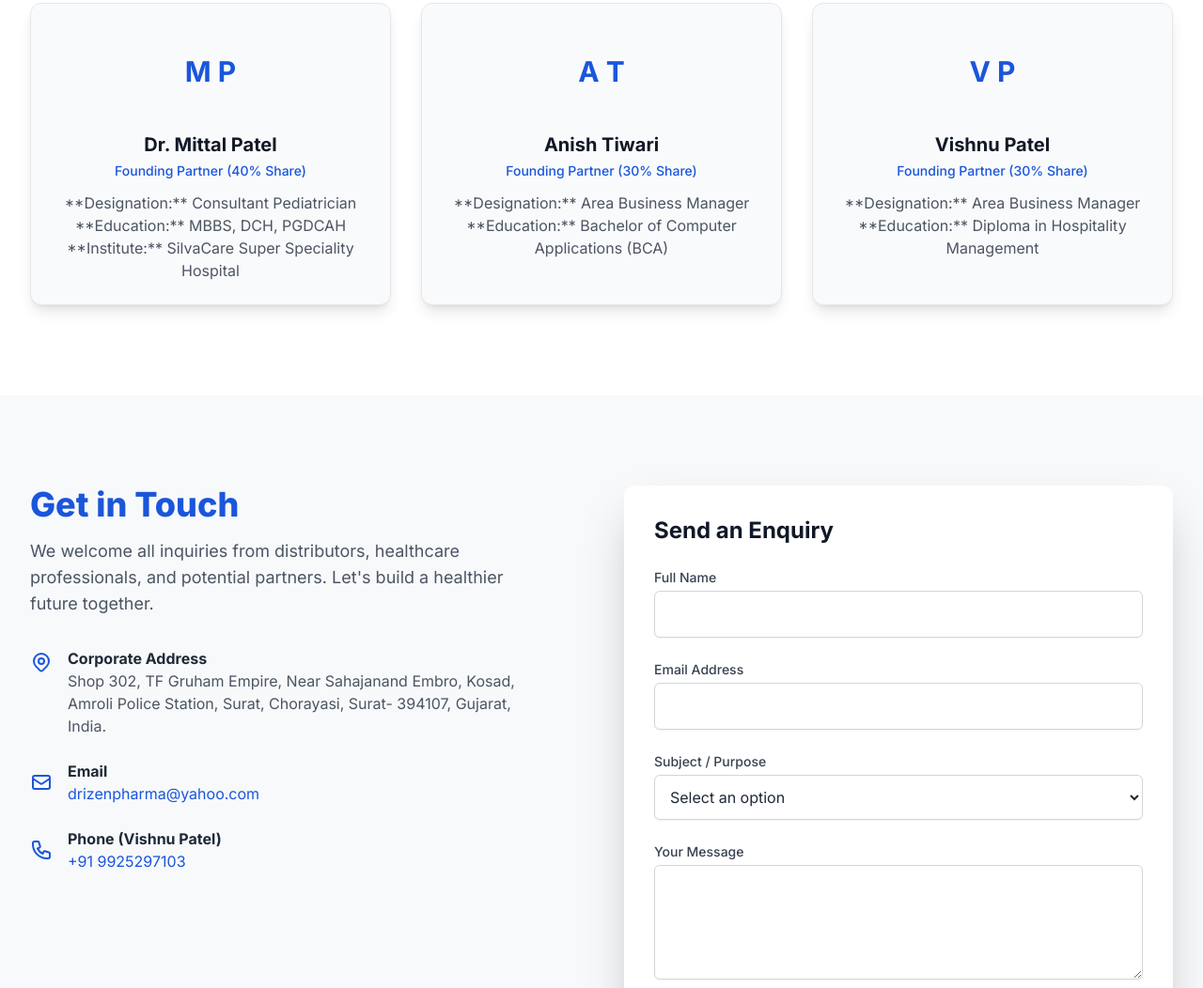
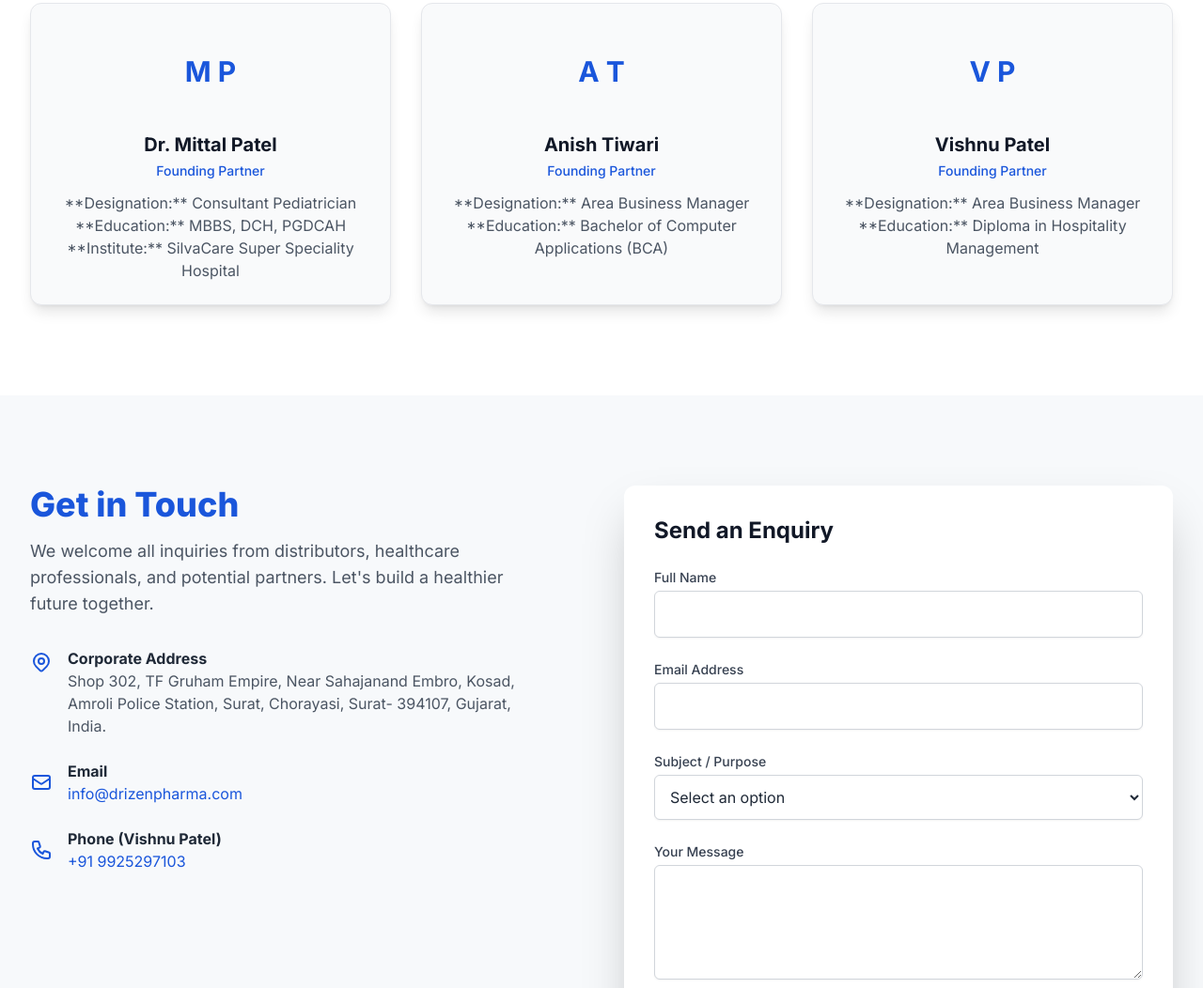
Before and after one commit to Drizen-Pharma/Main-Website, a plain HTML site: page index.html in a window 1280 px wide. Shown: the part 2539-3591 px from the top of the page at 94% size. Drawn offline with nearby package versions, Linux system fonts and the light colour scheme.

Commit message:
Update index.html

```diff
--- a/index.html
+++ b/index.html
@@ -238,7 +238,7 @@
                 <div class="p-6 bg-gray-50 rounded-xl shadow-lg border border-primary/20 text-center transform hover-lift transition duration-300">
                     <div class="w-24 h-24 mx-auto rounded-full bg-primary/10 flex items-center justify-center text-primary text-3xl font-bold mb-4">M P</div>
                     <h3 class="text-xl font-bold text-gray-900">Dr. Mittal Patel</h3>
-                    <p class="text-sm font-medium text-primary mt-1">Founding Partner (40% Share)</p>
+                    <p class="text-sm font-medium text-primary mt-1">Founding Partner </p>
                     <p class="mt-3 text-gray-600">
                         **Designation:** Consultant Pediatrician <br>
                         **Education:** MBBS, DCH, PGDCAH <br>
@@ -250,7 +250,7 @@
                 <div class="p-6 bg-gray-50 rounded-xl shadow-lg border border-primary/20 text-center transform hover-lift transition duration-300">
                     <div class="w-24 h-24 mx-auto rounded-full bg-primary/10 flex items-center justify-center text-primary text-3xl font-bold mb-4">A T</div>
                     <h3 class="text-xl font-bold text-gray-900">Anish Tiwari</h3>
-                    <p class="text-sm font-medium text-primary mt-1">Founding Partner (30% Share)</p>
+                    <p class="text-sm font-medium text-primary mt-1">Founding Partner </p>
                     <p class="mt-3 text-gray-600">
                         **Designation:** Area Business Manager <br>
                         **Education:** Bachelor of Computer Applications (BCA) <br>
@@ -262,7 +262,7 @@
                 <div class="p-6 bg-gray-50 rounded-xl shadow-lg border border-primary/20 text-center transform hover-lift transition duration-300">
                     <div class="w-24 h-24 mx-auto rounded-full bg-primary/10 flex items-center justify-center text-primary text-3xl font-bold mb-4">V P</div>
                     <h3 class="text-xl font-bold text-gray-900">Vishnu Patel</h3>
-                    <p class="text-sm font-medium text-primary mt-1">Founding Partner (30% Share)</p>
+                    <p class="text-sm font-medium text-primary mt-1">Founding Partner </p>
                     <p class="mt-3 text-gray-600">
                         **Designation:** Area Business Manager <br>
                         **Education:** Diploma in Hospitality Management <br>
@@ -297,7 +297,7 @@
                         <svg class="w-6 h-6 text-primary flex-shrink-0" fill="none" stroke="currentColor" viewBox="0 0 24 24" xmlns="http://www.w3.org/2000/svg"><path stroke-linecap="round" stroke-linejoin="round" stroke-width="2" d="M3 8l7.89 5.26a2 2 0 002.22 0L21 8M5 19h14a2 2 0 002-2V7a2 2 0 00-2-2H5a2 2 0 00-2 2v10a2 2 0 002 2z"></path></svg>
                         <div>
                             <p class="font-bold text-gray-800">Email</p>
-                            <a href="mailto:info@drizenpharma.com" class="text-primary hover:underline">drizenpharma@yahoo.com</a>
+                            <a href="mailto:info@drizenpharma.com" class="text-primary hover:underline">info@drizenpharma.com</a>
                         </div>
                     </div>
                     <div class="flex items-center space-x-4">
```
